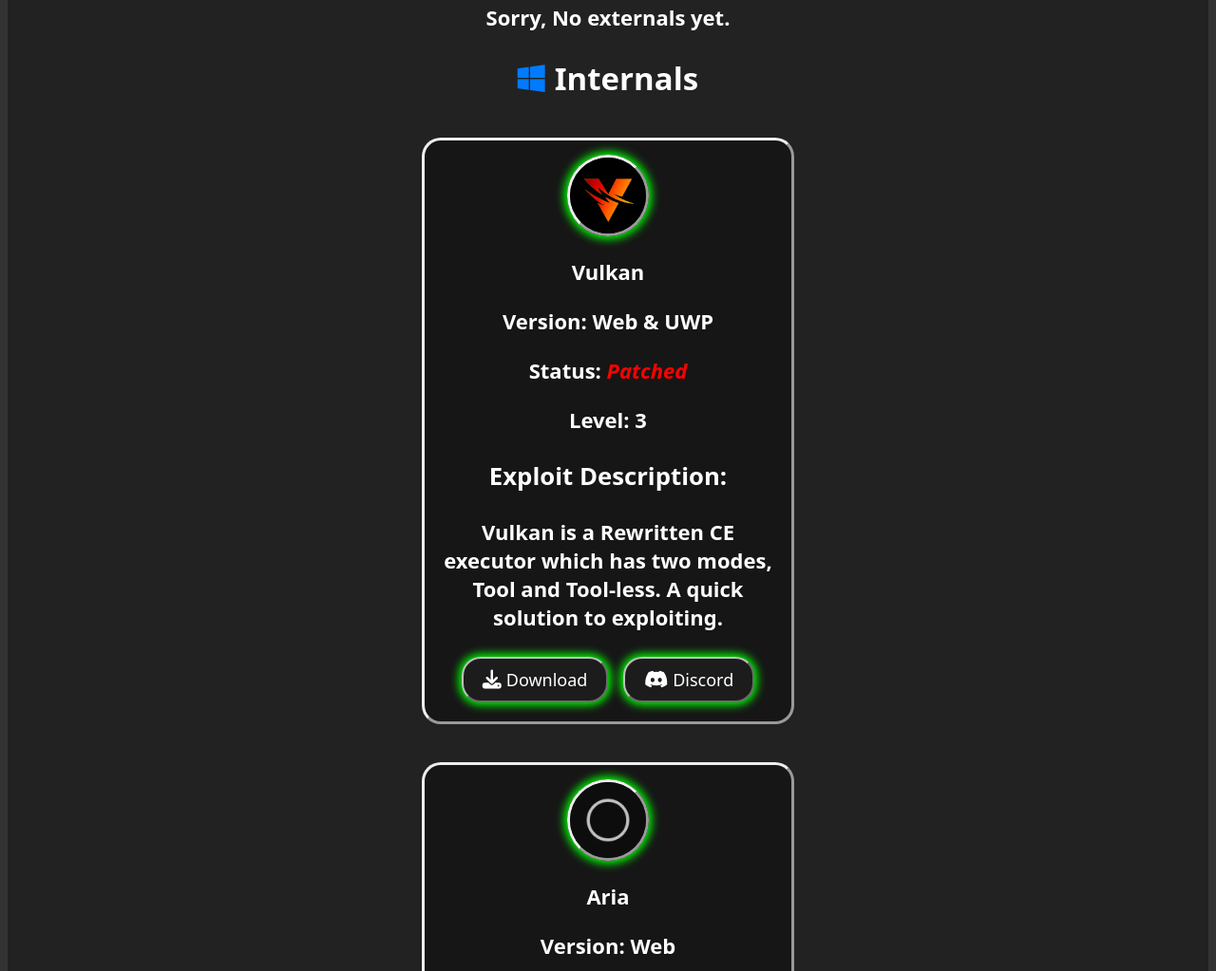
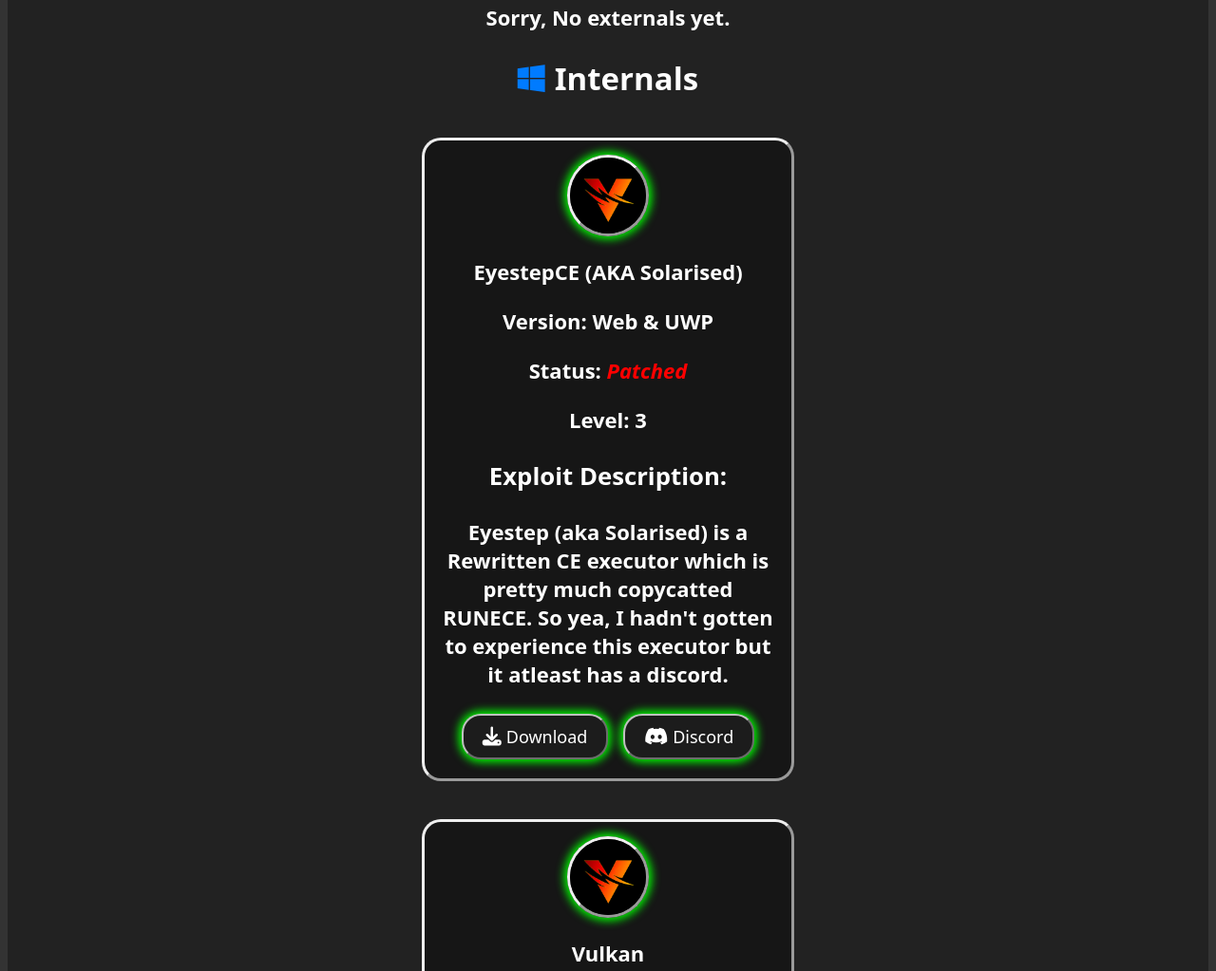
Before and after one commit to DogeKingYT1/dogekingyt1.github.io, a plain HTML site: page index.html in a window 1280 px wide. Shown: the part 1788-2811 px from the top of the page at 95% size. Drawn offline with Linux system fonts and the light colour scheme.

Commit message:
Update index.html

```diff
--- a/index.html
+++ b/index.html
@@ -313,7 +313,7 @@
     </div>
     <!--
     <div class="exploit-info">
-      <img class="exploit-icon" src="imgs/olympia.png">
+      <img class="exploit-icon" src="imgs/example.png">
       <p><b>Olympia</b></p>
       <p><b>Version: Web</b></p>
       <p><b>Status: <i class="status3">Possibly working</i></b></p>
@@ -337,6 +337,17 @@
     <p><b>Sorry, No externals yet.</b></p>
 
     <h2><i class="fa-brands fa-windows"></i>Internals</h2>
+    <div class="exploit-info">
+      <img class="exploit-icon" src="imgs/vulkan.png">
+      <p><b>EyestepCE (AKA Solarised)</b></p>
+      <p><b>Version: Web & UWP</b></p>
+      <p><b>Status: <i class="status2">Patched</i></b></p>
+      <p><b>Level: 3</b></p>
+      <h3 class="desc-title">Exploit Description:</h3>
+      <p><b class="desc-text">Eyestep (aka Solarised) is a Rewritten CE executor which is pretty much copycatted RUNECE. So yea, I hadn't gotten to experience this executor but it atleast has a discord.</b></p>
+      <button class="button" onclick="window.open('error.html')"><i class="fa-solid fa-download"></i>Download</button>
+      <button class="button" onclick="window.open('https://discord.gg/solarised')"><i class="fa-brands fa-discord"></i>Discord</button>
+    </div>
     <div class="exploit-info">
       <img class="exploit-icon" src="imgs/vulkan.png">
       <p><b>Vulkan</b></p>
```
